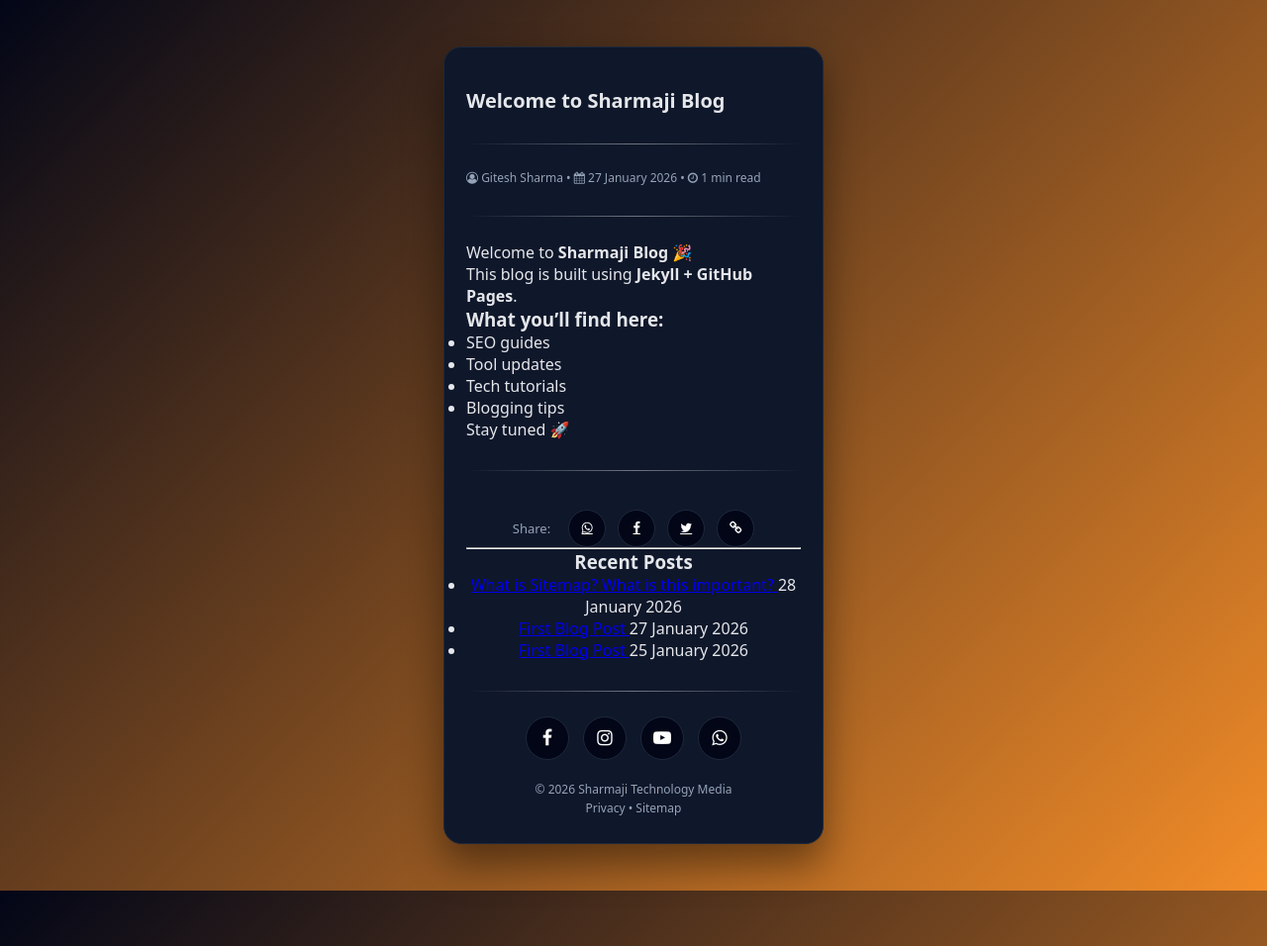
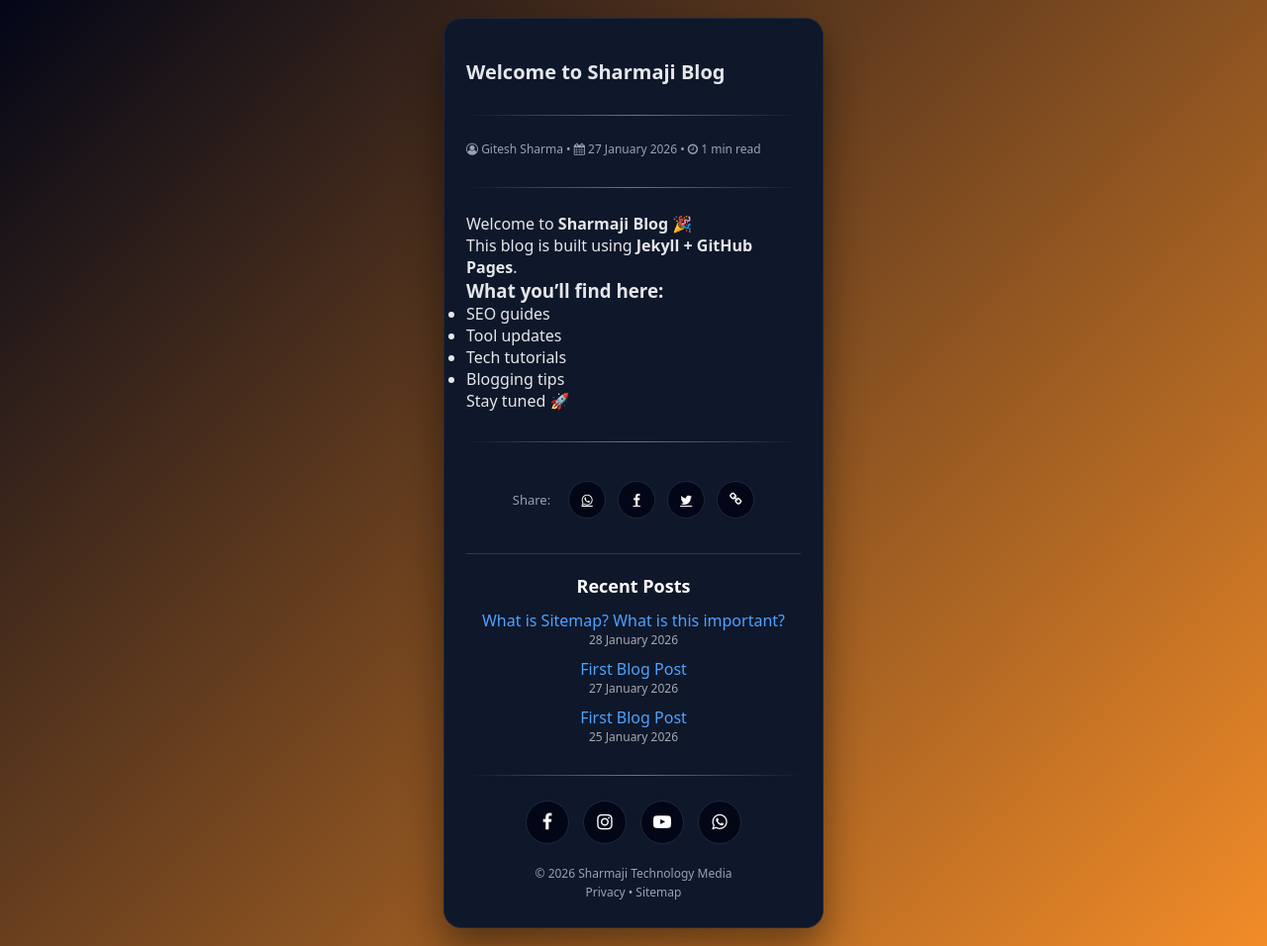
Before and after one commit to gitesh-sharma/blog, a Jekyll site: the page built from _posts/2026-01-27-welcome-to-sharmaji-blog.md, in a window 1280 px wide. Shown: the whole page at 99% size. Built offline with Jekyll 4.4.1, drawn with Linux system fonts in a browser that asks for light colours.

Commit message:
Update default.html

```diff
--- a/_layouts/default.html
+++ b/_layouts/default.html
@@ -272,6 +272,49 @@
  }
 
 
+
+ .recent-divider {
+  margin: 35px 0 20px;
+  border: none;
+  border-top: 1px solid rgba(255,255,255,0.15);
+}
+
+.recent-posts {
+  margin-top: 20px;
+}
+
+.recent-posts h3 {
+  font-size: 18px;
+  margin-bottom: 12px;
+  color: #fff;
+}
+
+.recent-posts ul {
+  list-style: none;
+  padding: 0;
+  margin: 0;
+}
+
+.recent-posts li {
+  margin-bottom: 10px;
+}
+
+.recent-posts a {
+  color: #4da3ff;
+  text-decoration: none;
+  font-weight: 500;
+}
+
+.recent-posts a:hover {
+  text-decoration: underline;
+}
+
+.recent-posts .post-date {
+  display: block;
+  font-size: 12px;
+  opacity: 0.7;
+}
+
 </style>
 
 </head>
```
